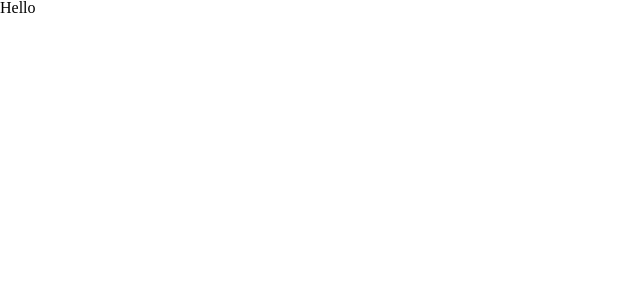
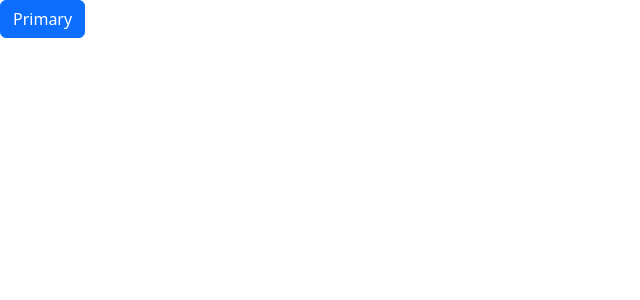
Before and after one commit to emretfn/TechCareerFullstackBootcamp, a React (Vite) app in the folder client/: page / in a window 1280 px wide. Shown: the top 300 px of the page, without its empty margins (0-640 px from the left). Built offline with nearby package versions, Linux system fonts and the light colour scheme.

Commit message:
feat(client): Add Bootstrap and React-Bootstrap

```diff
--- a/client/package.json
+++ b/client/package.json
@@ -10,7 +10,9 @@
     "preview": "vite preview"
   },
   "dependencies": {
+    "bootstrap": "^5.3.2",
     "react": "^18.2.0",
+    "react-bootstrap": "^2.9.1",
     "react-dom": "^18.2.0"
   },
   "devDependencies": {
--- a/client/src/App.tsx
+++ b/client/src/App.tsx
@@ -1,5 +1,11 @@
+import Button from "react-bootstrap/Button";
+
 function App() {
-  return <div>Hello</div>;
+  return (
+    <div>
+      <Button>Primary</Button>
+    </div>
+  );
 }
 
 export default App;
--- a/client/src/main.tsx
+++ b/client/src/main.tsx
@@ -2,6 +2,7 @@ import React from "react";
 import ReactDOM from "react-dom/client";
 import App from "./App.tsx";
 import "./styles/reset.css";
+import "bootstrap/dist/css/bootstrap.min.css";
 
 ReactDOM.createRoot(document.getElementById("root")!).render(
   <React.StrictMode>
```
Also changed, not shown: 1 other file (tests, documents, lock files or other folders).
